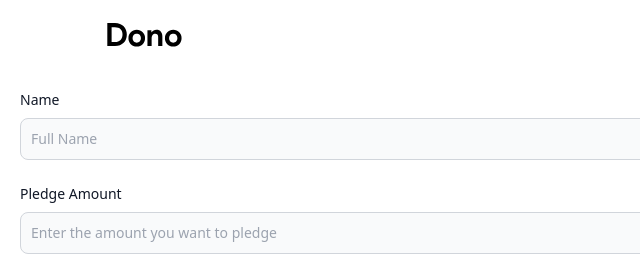
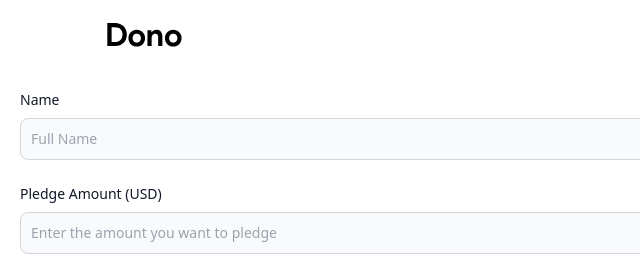
Before and after one commit to thedonoproject/dono, a plain HTML site: page help/index.html in a window 1280 px wide. Shown: the top 274 px of the page, 0-640 px from the left. Drawn offline with nearby package versions, Linux system fonts and the light colour scheme; files that its build step writes are made by us from their sources.

Commit message:
Update index.html

```diff
--- a/help/index.html
+++ b/help/index.html
@@ -36,7 +36,7 @@
               <input type="text" id="name" name="entry.2003640242" class="bg-gray-50 border border-gray-300 text-gray-900 text-sm rounded-lg focus:ring-blue-500 focus:border-blue-500 block w-full p-2.5" placeholder="Full Name" required>
             </div>
             <div class="mb-6">
-                <label for="amount" class="block mb-2 text-sm font-medium text-gray-900">Pledge Amount</label>
+                <label for="amount" class="block mb-2 text-sm font-medium text-gray-900">Pledge Amount (USD)</label>
                 <input type="number" id="amount"  name="entry.329715174" class="bg-gray-50 border border-gray-300 text-gray-900 text-sm rounded-lg focus:ring-blue-500 focus:border-blue-500 block w-full p-2.5" placeholder="Enter the amount you want to pledge" required>
               </div>
               <div class="mb-6">
```
